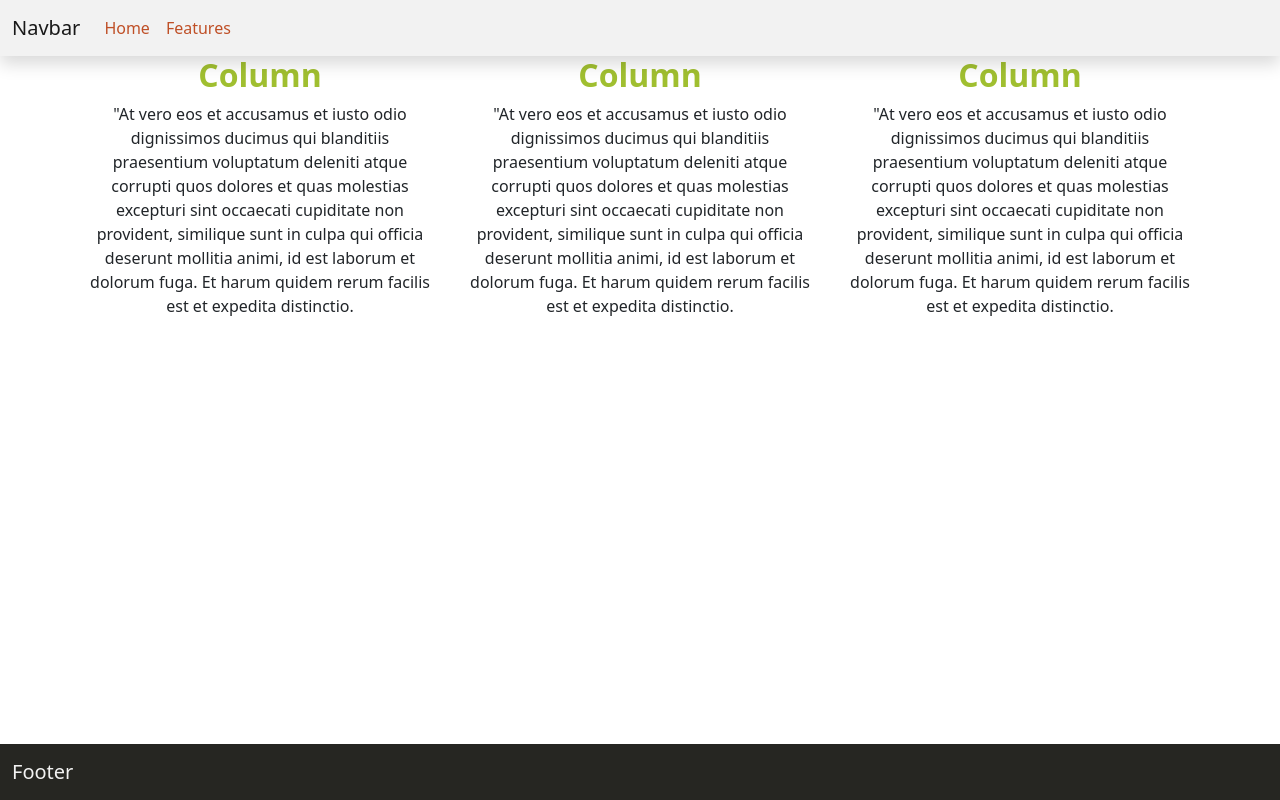
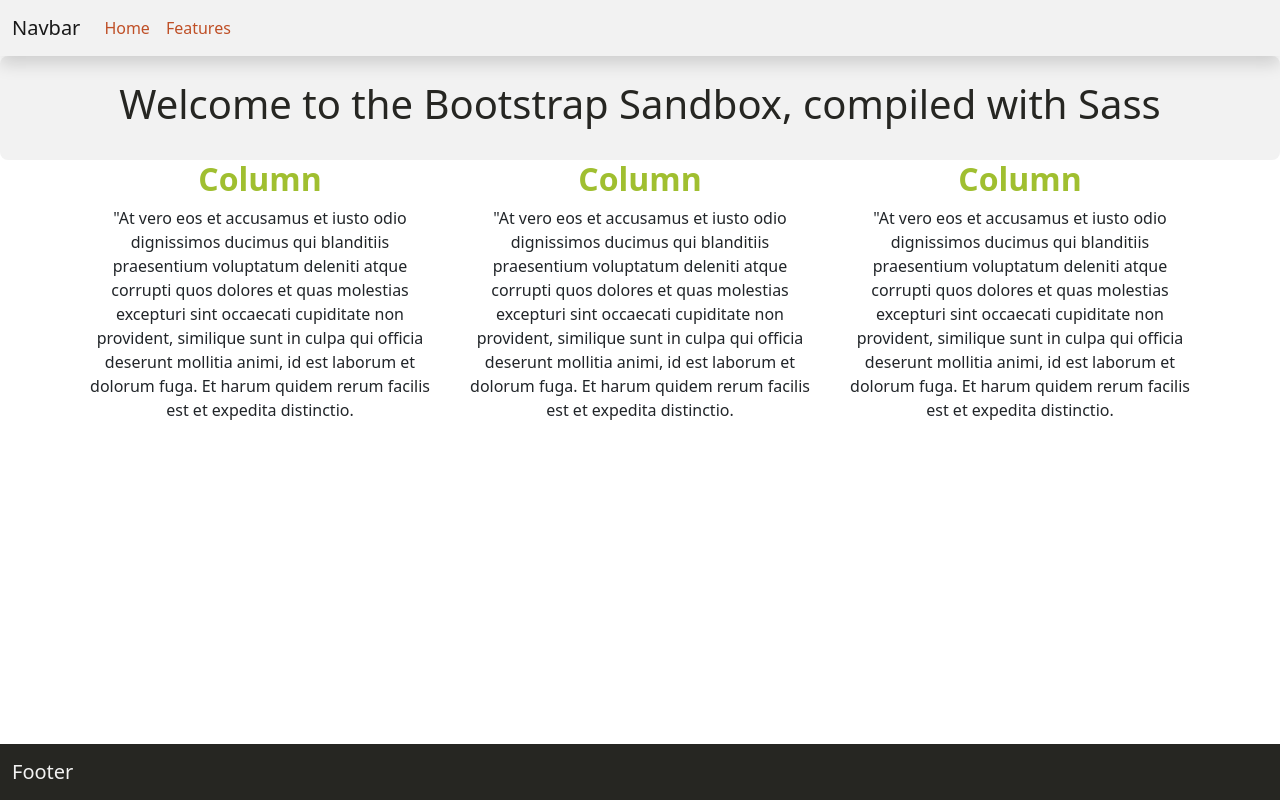
Before and after one commit to EvMad/bootstrap-sass-sandbox, a website: page index.html in a window 1280 px wide. Drawn offline with Linux system fonts and the light colour scheme.

Commit message:
added hero div with h1

```diff
--- a/index.html
+++ b/index.html
@@ -31,6 +31,12 @@
         </div>
       </nav>
        <!--navbar end-->
+
+       <!--hero start-->
+       <div class="p-4 shadow-4 rounded-3 bg-light text-center text-dark">
+        <h1>Welcome to the Bootstrap Sandbox, compiled with Sass</h1>
+       </div>
+       <!--hero end-->
 
     <!--container start-->
     <div class="container">
```
